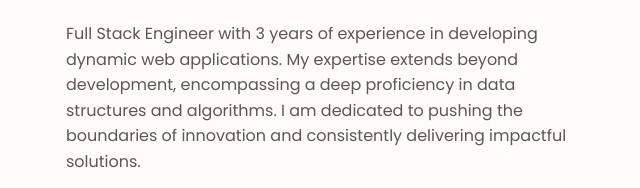
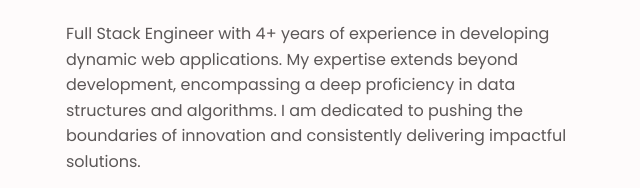
Before and after one commit to abneka/abneka.github.io, a plain HTML site: page index.html in a window 1280 px wide. Shown: the part 596-784 px from the top of the page, 614-1254 px from the left. Drawn offline with nearby package versions, Linux system fonts and the light colour scheme.

Commit message:
july update

```diff
--- a/index.html
+++ b/index.html
@@ -76,7 +76,7 @@
                 <div class="share__container bd-grid">
                     <div class="share__data">
                         <h2 class="section-title-center">About Me</h2>
-                        <p class="share__description">Full Stack Engineer with 3 years of experience in developing dynamic web applications. My expertise extends
+                        <p class="share__description">Full Stack Engineer with 4+ years of experience in developing dynamic web applications. My expertise extends
                           beyond development, encompassing a deep proficiency in data structures and algorithms. I am dedicated to
                           pushing the boundaries of innovation and consistently delivering impactful solutions.</p>
                         <p class="share__description">Here are a few technologies I’ve been working with recently:</p>
```
Also changed, not shown: 1 other file.
